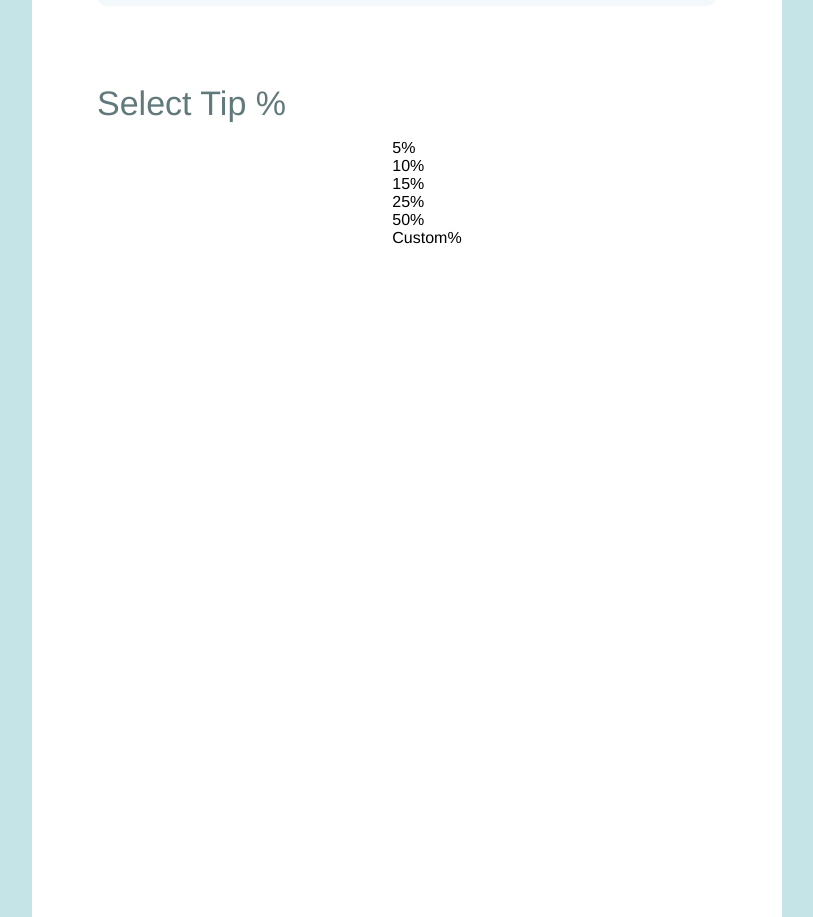
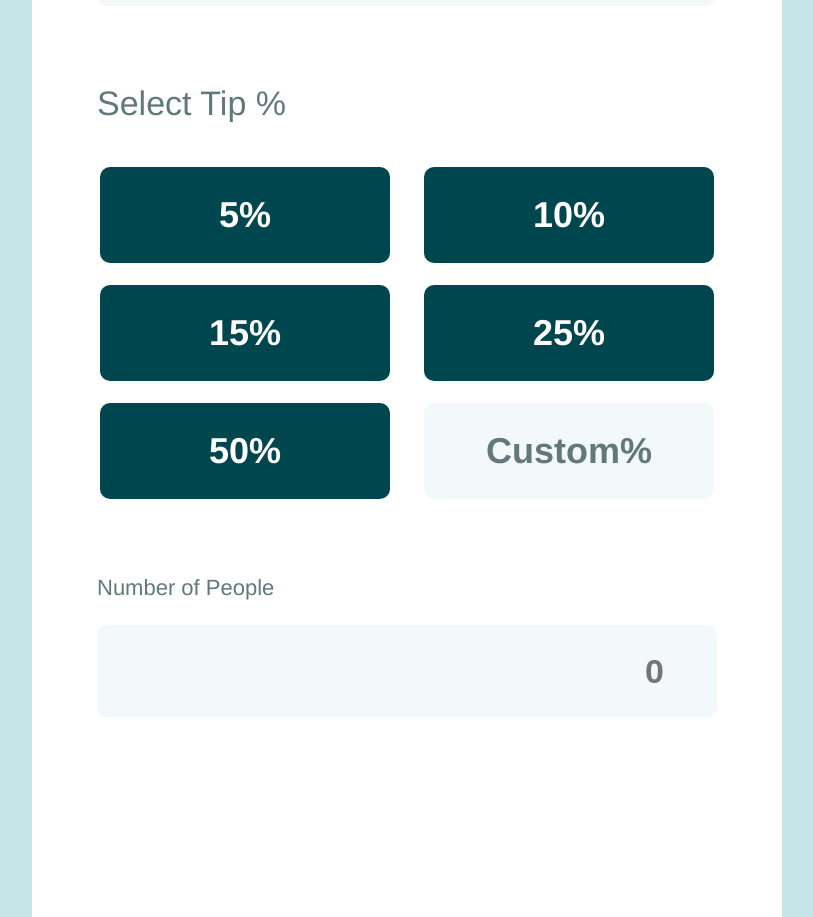
Before and after one commit to EugeneyCh/Splitter, a React (Vite) app: page / in a window 1280 px wide. Shown: the part 500-1417 px from the top of the page, without its empty margins (233-1046 px from the left). Built offline with nearby package versions, Linux system fonts and the light colour scheme.

Commit message:
Third_Day

```diff
--- a/src/components/SelectTip/SelectTip.module.css
+++ b/src/components/SelectTip/SelectTip.module.css
@@ -9,4 +9,66 @@
 .btnList {
     list-style: none;
     display: grid;
+    grid-template-columns: repeat(2, 290px);
+    grid-auto-rows: 96px;
+    grid-column-gap: 34px;
+    grid-row-gap: 22px;
+    margin: 0;
+    padding: 0;
+    padding-top: 44px;
+
+
 }
+
+.btn {
+    display: flex;
+    justify-content: center;
+    align-items: center;
+    font-size: 36px;
+    font-weight: 700;
+    width: 290px;
+    height: 96px;
+    border-radius: 10px;
+    color: #fff;
+    background-color: #00464e;
+
+}
+
+.btn:last-child {
+    display: flex;
+    justify-content: center;
+    align-items: center;
+    font-size: 36px;
+    font-weight: 700;
+    width: 290px;
+    height: 96px;
+    border-radius: 10px;
+    color: #62797b;
+    background-color: #f3f8fb;
+
+}
+
+.countPeople {
+    position: relative;
+    display: flex;
+    flex-direction: column;
+    justify-content: flex-start;
+    height: 142px;
+    width: 100%;
+    font-size: 22px;
+    color: #62797b;
+    margin-top: 76px;
+}
+
+.countPeopleInput {
+    height: 92px;
+    text-align: end;
+    border-radius: 10px;
+    border: none;
+    color: #00464e;
+    font-size: 34px;
+    font-weight: 700;
+    background-color: #f3f8fb;
+    margin-top: 24px;
+    padding: 0px 38px;
+}
--- a/src/components/SelectTip/SelectTip.tsx
+++ b/src/components/SelectTip/SelectTip.tsx
@@ -10,6 +10,10 @@ const SelectTip = () => {
                     return (<li className={css.btn} key={item}>{item}%</li>)
                 })}
             </ul>
+            {/* <p className={css.countPeopleTitle}>Number of People</p> */}
+            <label className={css.countPeople}>Number of People
+                <input type='number' name='count' placeholder='0' className={css.countPeopleInput}></input>
+            </label>
         </>
     )
 }
```
